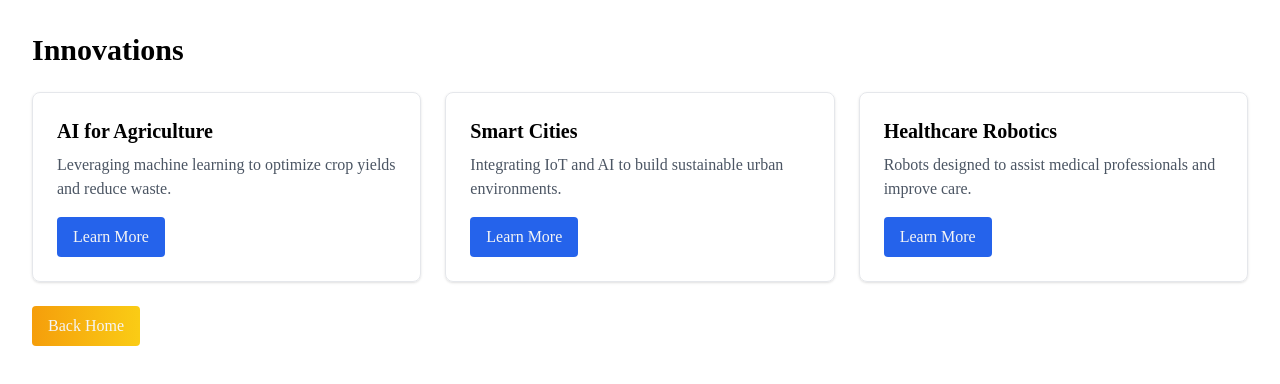
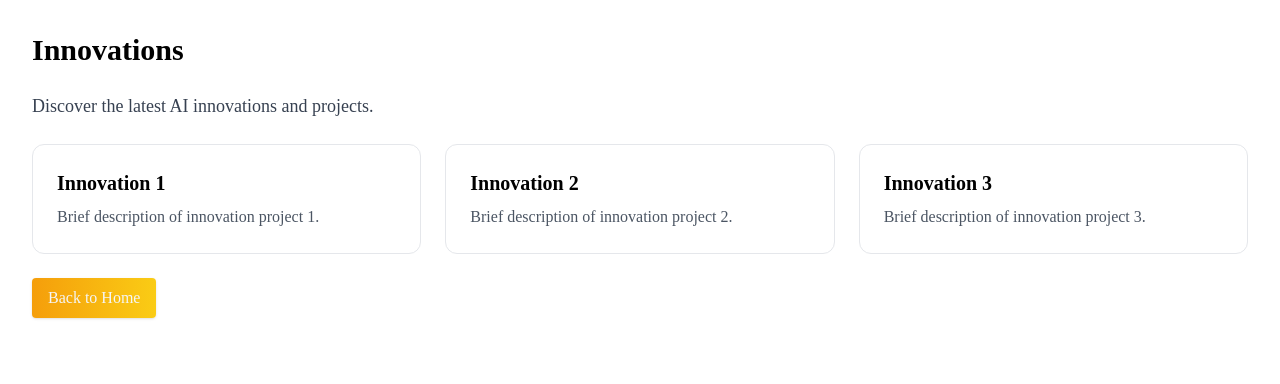
Before and after one commit to GRANVILLE-TECH/website, a React (Vite) app: page /innovations in a window 1280 px wide. Shown: the top 384 px of the page. Built offline with nearby package versions, Linux system fonts and the light colour scheme; a web font is replaced by a local one.

Commit message:
Add simple InnovationsPage

```diff
--- a/src/pages/InnovationsPage.jsx
+++ b/src/pages/InnovationsPage.jsx
@@ -1,46 +1,23 @@
-import React from "react";
-import { Link } from "react-router-dom";
+import React from 'react';
+import { Link } from 'react-router-dom';
 
 export default function InnovationsPage() {
   return (
     <div className="p-8 space-y-6">
       <h1 className="text-3xl font-bold">Innovations</h1>
+      <p className="text-lg text-gray-700">Discover the latest AI innovations and projects.</p>
 
-      <div className="grid grid-cols-1 md:grid-cols-2 lg:grid-cols-3 gap-6">
-        <div className="border rounded-lg p-6 shadow hover:shadow-lg transition">
-          <h2 className="text-xl font-semibold mb-2">AI for Agriculture</h2>
-          <p className="text-gray-600">
-            Leveraging machine learning to optimize crop yields and reduce waste.
-          </p>
-          <button className="mt-4 px-4 py-2 rounded bg-blue-600 text-white">
-            Learn More
-          </button>
-        </div>
-        <div className="border rounded-lg p-6 shadow hover:shadow-lg transition">
-          <h2 className="text-xl font-semibold mb-2">Smart Cities</h2>
-          <p className="text-gray-600">
-            Integrating IoT and AI to build sustainable urban environments.
-          </p>
-          <button className="mt-4 px-4 py-2 rounded bg-blue-600 text-white">
-            Learn More
-          </button>
-        </div>
-        <div className="border rounded-lg p-6 shadow hover:shadow-lg transition">
-          <h2 className="text-xl font-semibold mb-2">Healthcare Robotics</h2>
-          <p className="text-gray-600">
-            Robots designed to assist medical professionals and improve care.
-          </p>
-          <button className="mt-4 px-4 py-2 rounded bg-blue-600 text-white">
-            Learn More
-          </button>
-        </div>
+      <div className="grid gap-6 md:grid-cols-2 lg:grid-cols-3">
+        {[1, 2, 3].map(i => (
+          <div key={i} className="border rounded-xl p-6 hover:scale-105 transition-transform">
+            <h2 className="text-xl font-semibold">Innovation {i}</h2>
+            <p className="text-gray-600 mt-2">Brief description of innovation project {i}.</p>
+          </div>
+        ))}
       </div>
 
-      <Link
-        to="/"
-        className="inline-block bg-gradient-to-r from-amber-500 to-yellow-400 text-white px-4 py-2 rounded"
-      >
-        Back Home
+      <Link to="/" className="inline-block mt-6 px-4 py-2 bg-gradient-to-r from-amber-500 to-yellow-400 text-white rounded shadow">
+        Back to Home
       </Link>
     </div>
   );
```
